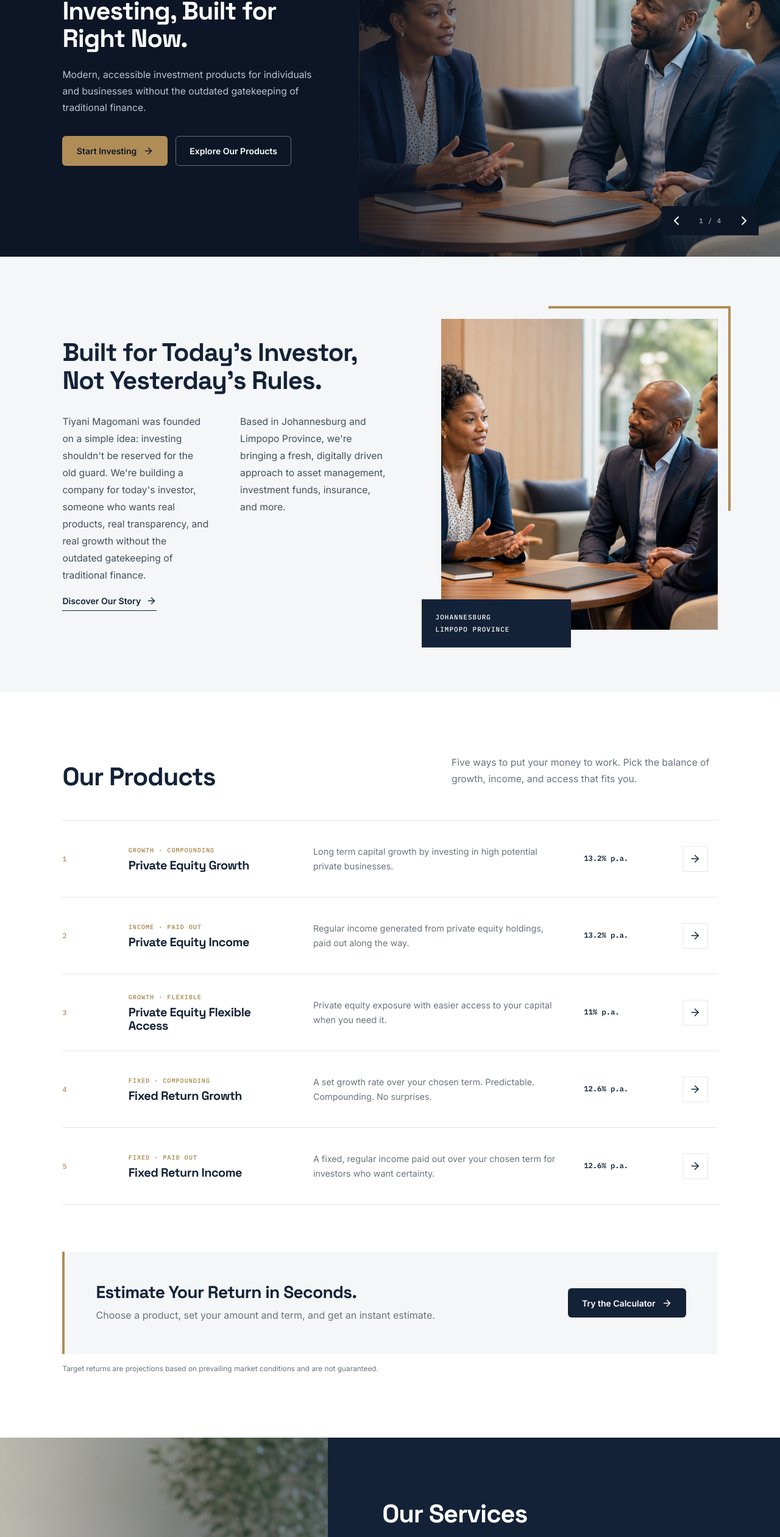
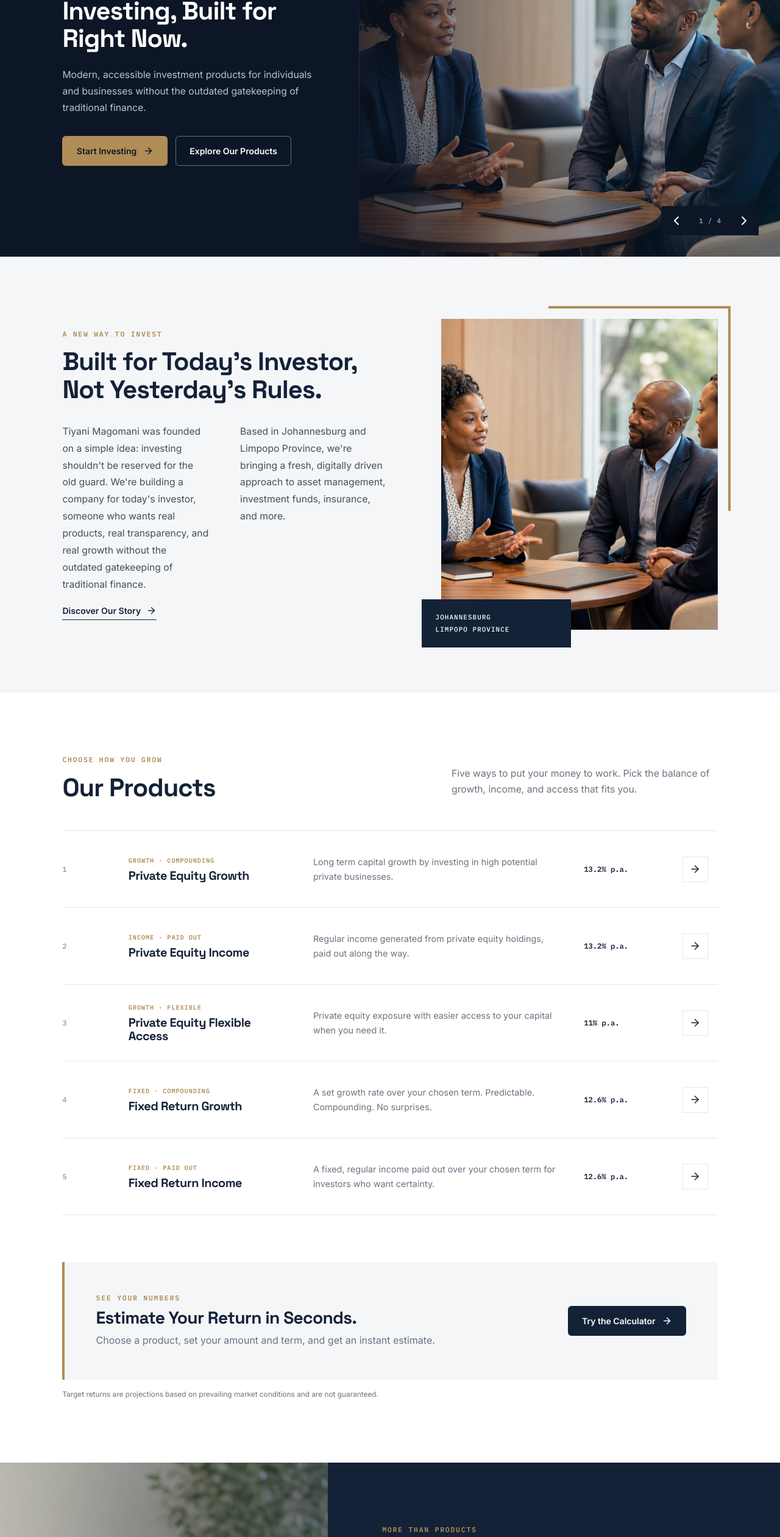
Before and after one commit to PraktikalWeb/Tiyani-Magomani, a Next.js app: page / in a window 1280 px wide. Shown: the part 234-2755 px from the top of the page at 61% size. Built offline with nearby package versions, Linux system fonts and the light colour scheme.

Commit message:
Restore homepage section eyebrows

```diff
--- a/components/Home.tsx
+++ b/components/Home.tsx
@@ -421,6 +421,7 @@
 
         <section className="tm-home-section tm-home-about" id="about">
           <div className="tm-home-about-copy">
+            <p className="tm-home-eyebrow">A New Way to Invest</p>
             <h2>Built for Today&apos;s Investor, Not Yesterday&apos;s Rules.</h2>
             <div className="tm-home-copy-columns">
               <p>
@@ -447,6 +448,7 @@
         <section className="tm-home-section tm-home-products" id="products">
           <div className="tm-home-section-heading">
             <div>
+              <p className="tm-home-eyebrow">Choose How You Grow</p>
               <h2>Our Products</h2>
             </div>
             <p>Five ways to put your money to work. Pick the balance of growth, income, and access that fits you.</p>
@@ -471,6 +473,7 @@
 
           <div className="tm-home-calculator-prompt">
             <div>
+              <p className="tm-home-eyebrow">See Your Numbers</p>
               <h3>Estimate Your Return in Seconds.</h3>
               <p>Choose a product, set your amount and term, and get an instant estimate.</p>
             </div>
@@ -488,6 +491,7 @@
             <div aria-hidden="true" />
           </div>
           <div className="tm-home-services-content">
+            <p className="tm-home-eyebrow">More Than Products</p>
             <h2>Our Services</h2>
             <p className="tm-home-services-intro">A full financial partner, from managing your money to protecting it.</p>
             <div className="tm-home-service-list">
@@ -510,6 +514,7 @@
 
         <section className="tm-home-calculator-section" id="calculator">
           <div className="tm-home-calculator-heading">
+            <p className="tm-home-eyebrow">See Your Numbers</p>
             <h2>Estimate Your Return in Seconds.</h2>
             <p>Choose a product, set your amount and term, and get an instant estimate.</p>
           </div>
@@ -636,6 +641,7 @@
 
         <section className="tm-home-section tm-home-why">
           <div className="tm-home-why-heading">
+            <p className="tm-home-eyebrow">Why Clients Choose Us</p>
             <h2>Built Differently, On Purpose.</h2>
           </div>
           <div className="tm-home-reason-grid">
@@ -650,6 +656,7 @@
         </section>
 
         <section className="tm-home-final-cta">
+          <p className="tm-home-eyebrow">Your Future Doesn&apos;t Wait</p>
           <h2>Neither Should You.</h2>
           <p>See exactly what your money could grow into. Try the calculator, then let&apos;s build a plan around it.</p>
           <div className="tm-home-actions">
```
